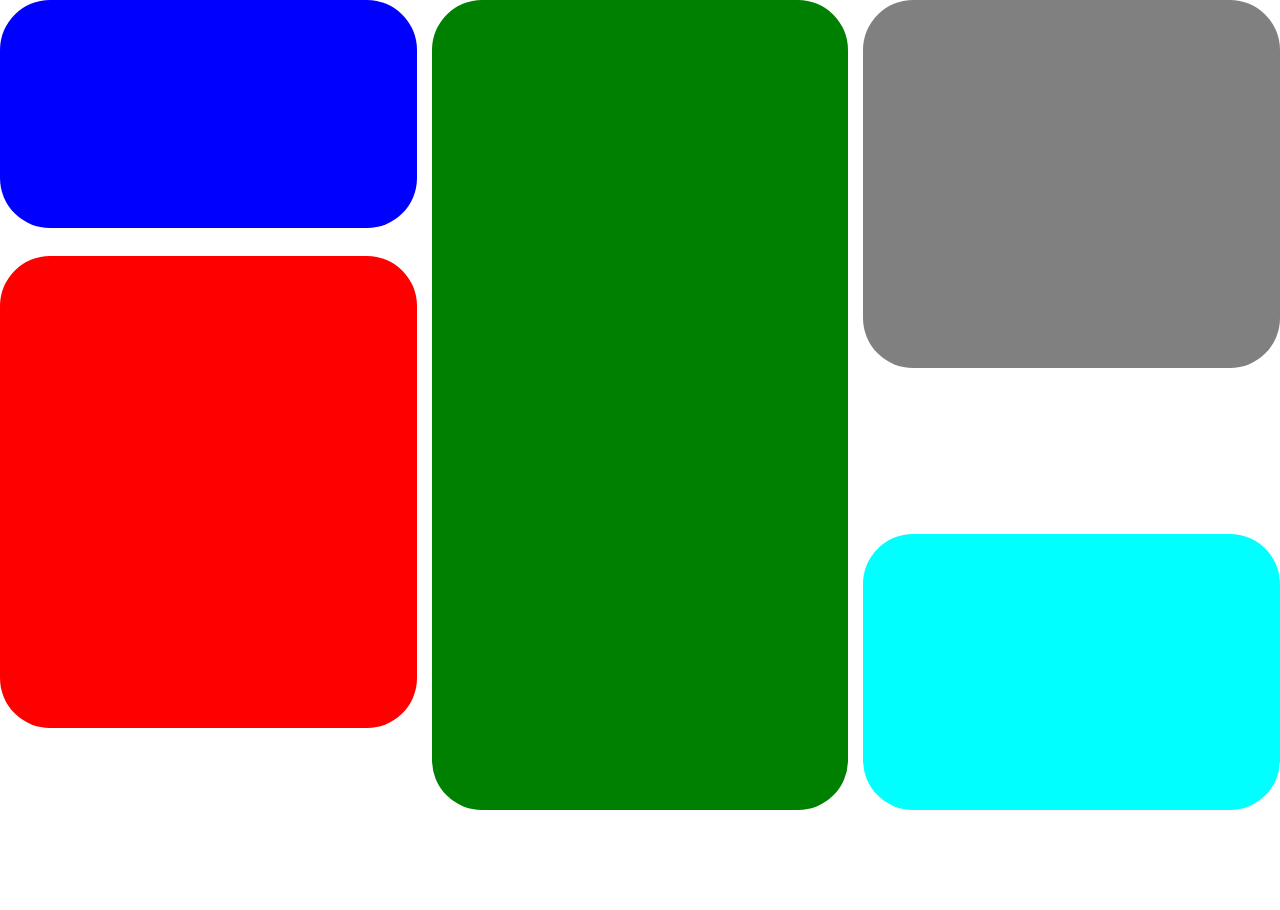
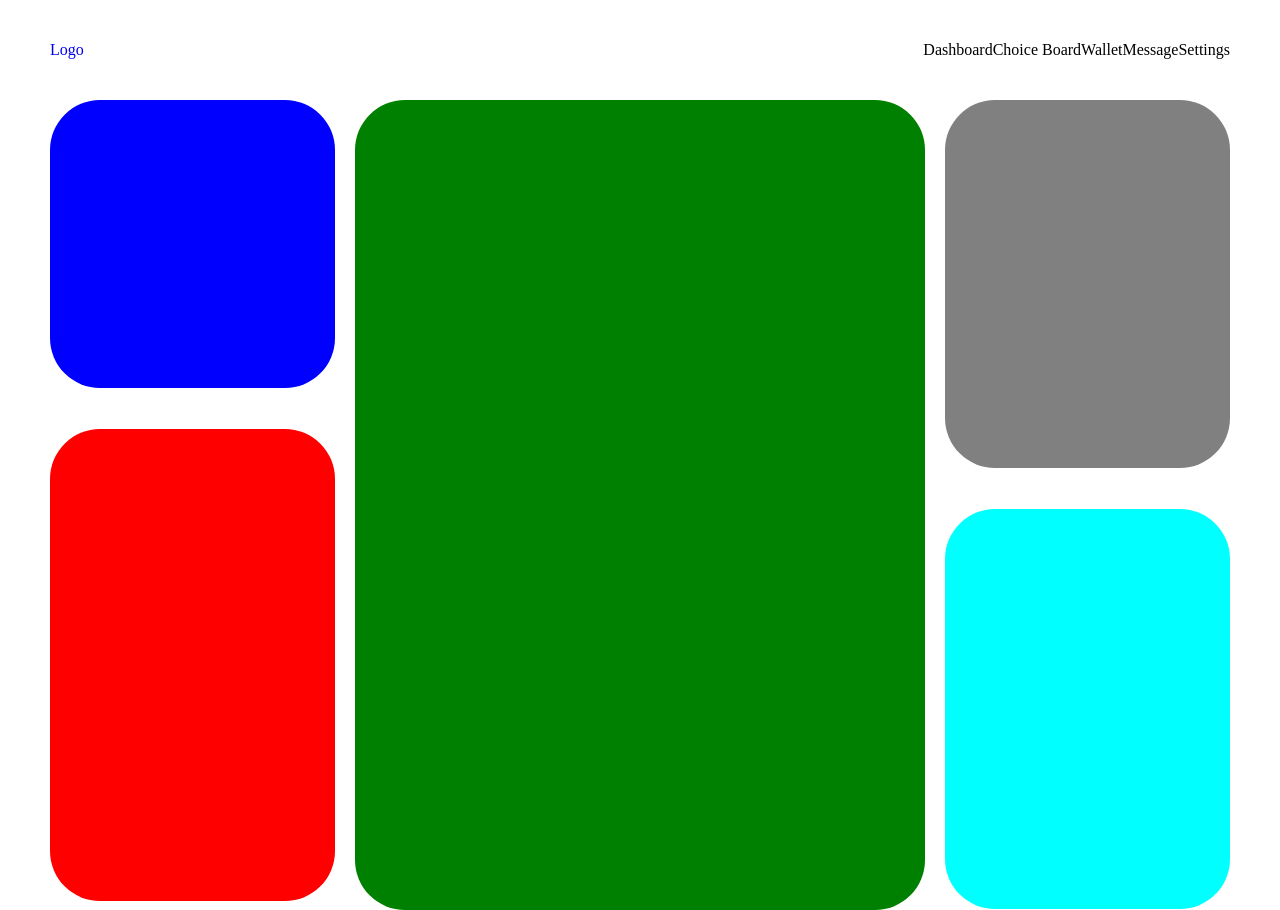
Before and after one commit to xxk1ng0fh3artzxx/pyProjects, a plain HTML site: page chorish example/index.html in a window 1280 px wide. Before the commit the page ends 810 px from the top, so only its background shows below. Drawn offline with Linux system fonts and the light colour scheme.

Commit message:
added heights and nav

```diff
--- a/chorish example/index.html
+++ b/chorish example/index.html
@@ -8,6 +8,16 @@
     <link rel="stylesheet" href="styles.css">
 </head>
 <body>
+    <nav class="main-nav">
+        <a href="#">Logo</a>
+        <ul class="nav-links">
+            <li>Dashboard</li>
+            <li>Choice Board</li>
+            <li>Wallet</li>
+            <li>Message</li>
+            <li>Settings</li>
+        </ul>
+    </nav>
     <main class="main-grid">
         <section class="profile">
 
--- a/chorish example/styles.css
+++ b/chorish example/styles.css
@@ -6,12 +6,24 @@
   text-decoration: none;
   list-style: none;
 }
+.main-nav {
+  display: flex;
+  flex-direction: row;
+  justify-content: space-between;
+  margin: 0 50px;
+  height: 100px;
+  align-items: center;
+}
+.nav-links {
+  display: flex;
+  flex-direction: row;
+}
 
 .profile {
   grid-area: profile;
   background-color: blue;
   border-radius: 50px;
-  height: 228px;
+  height: 288px;
 }
 .current-chores {
   grid-area: current-chores;
@@ -35,11 +47,14 @@
   grid-area: chore-history;
   background-color: aqua;
   border-radius: 50px;
+  height: 400px;
 }
 .main-grid {
+  margin: 0 50px;
   display: grid;
-  grid-template-columns: 3rf 6fr 3fr;
-  column-gap: 15px;
+  grid-template-columns: 3fr 6fr 3fr;
+  column-gap: 20px;
+  row-gap: 40px;
   grid-template-rows: auto;
   grid-template-areas:
     "profile open-chores leader-board"
```
